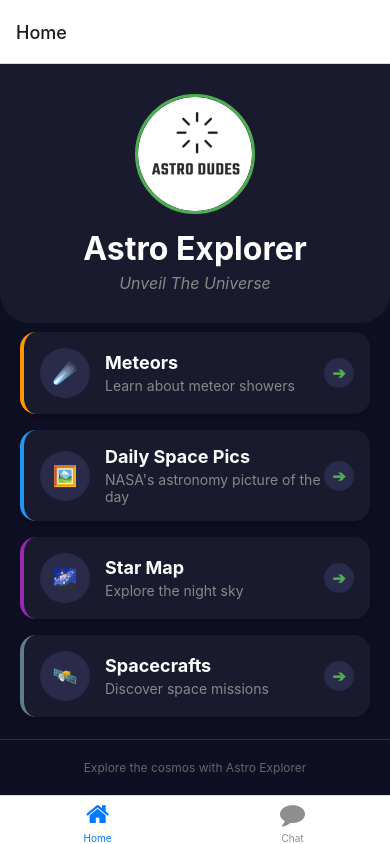
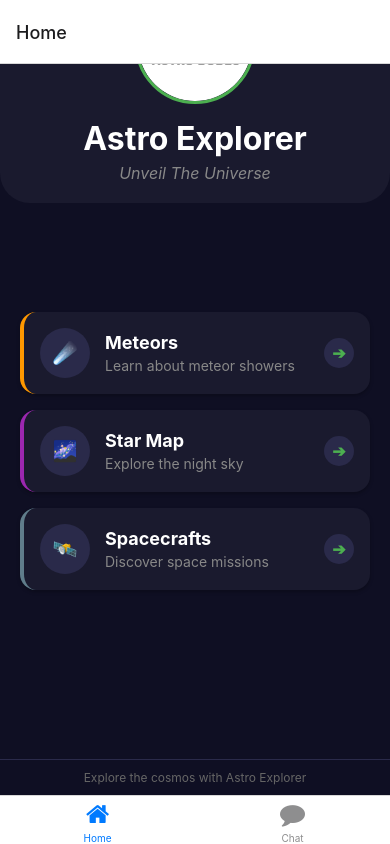
Before and after one commit to Programmer-Develops/Astro-Dude, a React Native app: screen /Home in a window 390 px wide. Built offline with nearby package versions, Linux system fonts and the light colour scheme.

Commit message:
FIX: Fixing UI components alignments & removing one screen for API changes.

```diff
--- a/screens/Home.js
+++ b/screens/Home.js
@@ -51,13 +51,13 @@ const HomeScreen = ({ navigation }) => {
       route: "Meteors",
       color: "#FF9800",
     },
-    {
-      title: "Daily Space Pics",
-      subtitle: "NASA's astronomy picture of the day",
-      icon: "🖼️",
-      route: "DailyPic",
-      color: "#2196F3",
-    },
+    // {
+    //   title: "Daily Space Pics",
+    //   subtitle: "NASA's astronomy picture of the day",
+    //   icon: "🖼️",
+    //   route: "DailyPic",
+    //   color: "#2196F3",
+    // },
     {
       title: "Star Map",
       subtitle: "Explore the night sky",
@@ -134,12 +134,13 @@ const styles = StyleSheet.create({
   },
   header: {
     alignItems: "center",
-    paddingVertical: 30,
+    paddingVertical: 20,
     paddingHorizontal: 20,
     backgroundColor: "#1A1A2E",
     borderBottomLeftRadius: 30,
     borderBottomRightRadius: 30,
     marginBottom: 1,
+    top: -100
   },
   logo: {
     width: 120,
@@ -177,7 +178,7 @@ const styles = StyleSheet.create({
     marginVertical: 8,
     padding: 16,
     borderLeftWidth: 4,
-    shadowColor: "#000",
+    shadowColor: "#000000ff",
     shadowOffset: {
       width: 0,
       height: 2,
@@ -225,7 +226,7 @@ const styles = StyleSheet.create({
     fontWeight: "bold",
   },
   footer: {
-    padding: 20,
+    padding: 10,
     alignItems: "center",
     borderTopWidth: 1,
     borderTopColor: "#2A2A4A",
--- a/screens/Meteors.js
+++ b/screens/Meteors.js
@@ -43,14 +43,14 @@ export default class MeteorScreen extends Component {
       size = 200;
     }
     return (
-      <View>
+      <View style={styles.listContainer}>
         <ImageBackground source={bgimage} style={styles.backgroundImage}>
           <View style={styles.gifContainer}>
             <Image
               source={speed}
               style={{ width: size, height: size, alignSelf: 'center' }}
             />
-            <View>
+            <View style={styles.meteorDataContainer}>
               <Text
                 style={[styles.cardTitle, { marginTop: 400, marginLeft: 50 }]}>
                 {item.name}
@@ -150,15 +150,16 @@ export default class MeteorScreen extends Component {
 const styles = StyleSheet.create({
   container: {
     flex: 1,
+    backgroundColor: '#0F0F23',
   },
   droidSafeArea: {
     marginTop: Platform.OS === 'android' ? StatusBar.currentHeight : 0,
   },
   backgroundImage: {
     flex: 1,
-    resizeMode: 'cover',
-    width: Dimensions.get('window').width,
-    height: Dimensions.get('window').height,
+    // resizeMode: 'cover',
+    // width: Dimensions.get('window').width,
+    // height: Dimensions.get('window').height,
   },
   titleBar: {
     flex: 0.15,
@@ -199,9 +200,12 @@ const styles = StyleSheet.create({
     justifyContent: 'center',
     alignItems: 'center',
     flex: 1,
+    bottom: -8,
   },
   meteorDataContainer: {
     justifyContent: 'center',
     alignItems: 'center',
+    top: -90,
+    right: 10,
   },
 });
```
